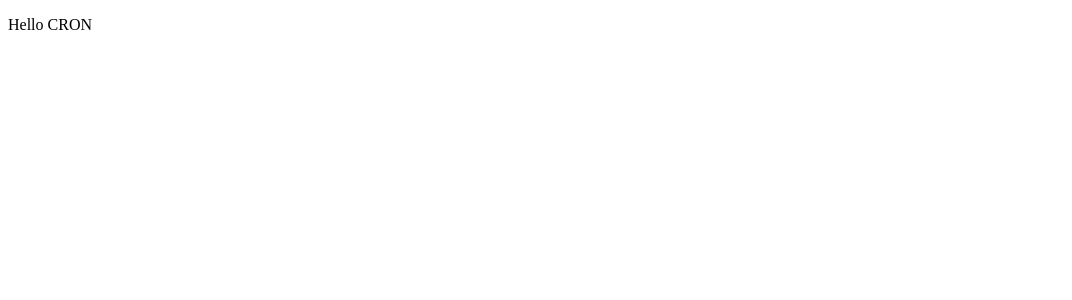
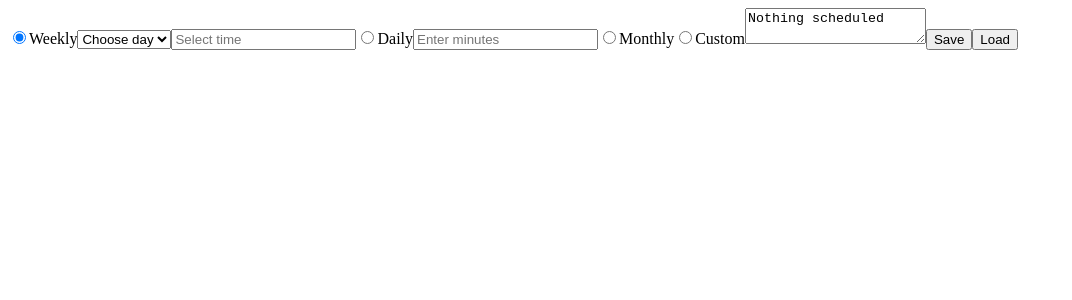
Before and after one commit to johders/cron-schedule-editor, a React (Vite) app: page / in a window 1280 px wide. Shown: the top 300 px of the page, without its empty margins (0-1072 px from the left). Built offline with nearby package versions, Linux system fonts and the light colour scheme.

Commit message:
Add basic ui components

```diff
--- a/package.json
+++ b/package.json
@@ -1,5 +1,5 @@
 {
-  "name": "hello-react",
+  "name": "cron-schedule-editor",
   "private": true,
   "version": "0.0.0",
   "type": "module",
@@ -10,7 +10,9 @@
     "preview": "vite preview"
   },
   "dependencies": {
+    "date-fns": "^4.1.0",
     "react": "^19.1.0",
+    "react-datepicker": "^8.4.0",
     "react-dom": "^19.1.0"
   },
   "devDependencies": {
--- a/src/App.jsx
+++ b/src/App.jsx
@@ -1,9 +1,81 @@
-import './App.css'
+import { useState } from "react";
+import "./App.css";
+import SelectBox from "./components/SelectBox";
+import RadioButton from "./components/RadioButton";
+import TimePicker from "./components/TimePicker";
+import MinuteInput from "./components/MinuteInput";
+import TextArea from "./components/TextArea";
+import Button from "./components/Button";
+
+const days = [
+  "Monday",
+  "Tuesday",
+  "Wednesday",
+  "Thursday",
+  "Friday",
+  "Saturday",
+  "Sunday",
+];
+
+const weekly = "Weekly";
+const daily = "Daily";
+const monthly = "Monthly";
+const custom = "Custom";
 
 function App() {
+  const [selectedSchedulingOption, setSelectedSchedulingOption] =
+    useState(weekly);
+  const [selectedDay, setSelectedDay] = useState("");
+  const [dateTime, setDateTime] = useState(null);
+  const [minutes, setMinutes] = useState("");
+  const [text, setText] = useState("Nothing scheduled");
+
   return (
-   <p>Hello CRON</p>
-  )
+    <div>
+      <RadioButton
+        label={weekly}
+        name="scheduling-option"
+        value={weekly}
+        checked={selectedSchedulingOption === "Weekly"}
+        onChange={setSelectedSchedulingOption}
+      />
+
+      <SelectBox options={days} value={selectedDay} onChange={setSelectedDay} />
+
+      <TimePicker value={dateTime} onChange={setDateTime} />
+
+      <RadioButton
+        label={daily}
+        name="scheduling-option"
+        value={daily}
+        checked={selectedSchedulingOption === "Daily"}
+        onChange={setSelectedSchedulingOption}
+      />
+
+      <MinuteInput value={minutes} onChange={setMinutes} />
+
+      <RadioButton
+        label={monthly}
+        name="scheduling-option"
+        value={monthly}
+        checked={selectedSchedulingOption === "Monthly"}
+        onChange={setSelectedSchedulingOption}
+      />
+
+      <RadioButton
+        label={custom}
+        name="scheduling-option"
+        value={custom}
+        checked={selectedSchedulingOption === "Custom"}
+        onChange={setSelectedSchedulingOption}
+      />
+
+      <TextArea value={text} onChange={setText}/>
+
+      <Button children={"Save"}></Button>
+      <Button children={"Load"}></Button>
+    </div>
+  );
 }
 
-export default App
+export default App;
--- /dev/null
+++ b/src/components/Button.jsx
@@ -0,0 +1,12 @@
+function Button({ children, onClick, disabled = false }) {
+  return (
+    <button
+      type="button"
+      onClick={onClick}
+      disabled={disabled}>
+      {children}
+    </button>
+  );
+}
+
+export default Button;
--- /dev/null
+++ b/src/components/MinuteInput.jsx
@@ -0,0 +1,13 @@
+function MinuteInput({ value, onChange }) {
+  return (
+    <input
+      type="number"
+      min="0"
+      placeholder="Enter minutes"
+      value={value}
+      onChange={(e) => onChange(e.target.value)}
+    />
+  );
+}
+
+export default MinuteInput;
--- /dev/null
+++ b/src/components/RadioButton.jsx
@@ -0,0 +1,16 @@
+function RadioButton({ label, name, value, checked, onChange }) {
+  return (
+    <label>
+      <input
+        type="radio"
+        name={name}
+        value={value}
+        checked={checked}
+        onChange={(e) => onChange(e.target.value)}
+      />
+      {label}
+    </label>
+  );
+}
+
+export default RadioButton;
--- /dev/null
+++ b/src/components/SelectBox.jsx
@@ -0,0 +1,14 @@
+function SelectBox({ options, value, onChange }) {
+  return (
+    <select value={value} onChange={(e) => onChange(e.target.value)}>
+      <option value="" disabled>Choose day</option>
+      {options.map((option, index) => (
+        <option key={index} value={option}>
+          {option}
+        </option>
+      ))}
+    </select>
+  );
+}
+
+export default SelectBox;
--- /dev/null
+++ b/src/components/TextArea.jsx
@@ -0,0 +1,10 @@
+function TextArea({ value, onChange}) {
+  return (
+    <textarea
+      value={value}
+      onChange={(e) => onChange(e.target.value)}
+    />
+  );
+}
+
+export default TextArea;
--- /dev/null
+++ b/src/components/TimePicker.jsx
@@ -0,0 +1,19 @@
+import ReactDatePicker from "react-datepicker";
+import "react-datepicker/dist/react-datepicker.css";
+
+function TimePicker({ value, onChange }) {
+  return (
+    <ReactDatePicker
+      selected={value}
+      onChange={onChange}
+      showTimeSelect
+      showTimeSelectOnly
+      timeIntervals={5}
+      timeCaption="Time"
+      dateFormat="h:mm aa"
+      placeholderText="Select time"
+    />
+  );
+}
+
+export default TimePicker;
```
Also changed, not shown: 1 other file (tests, documents, lock files or other folders).
